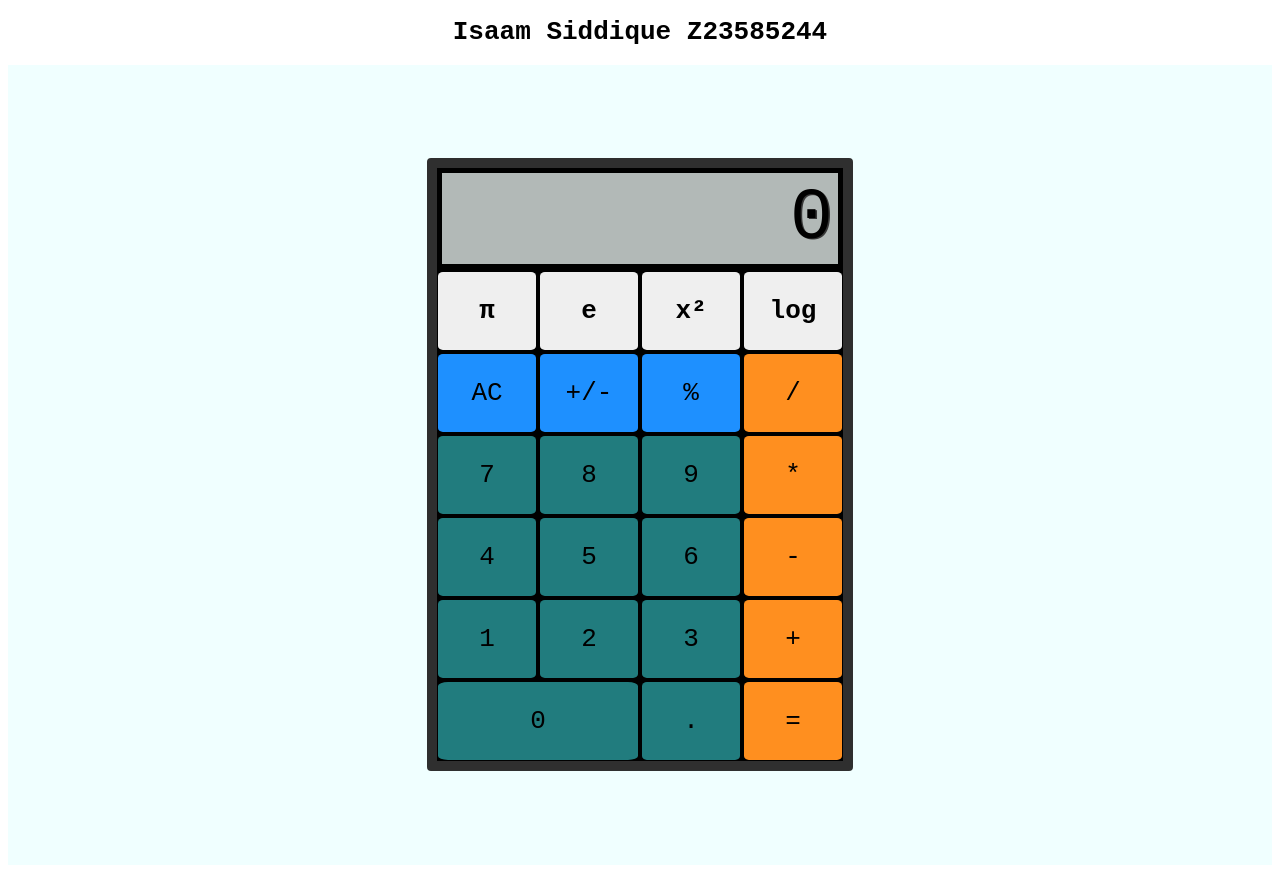
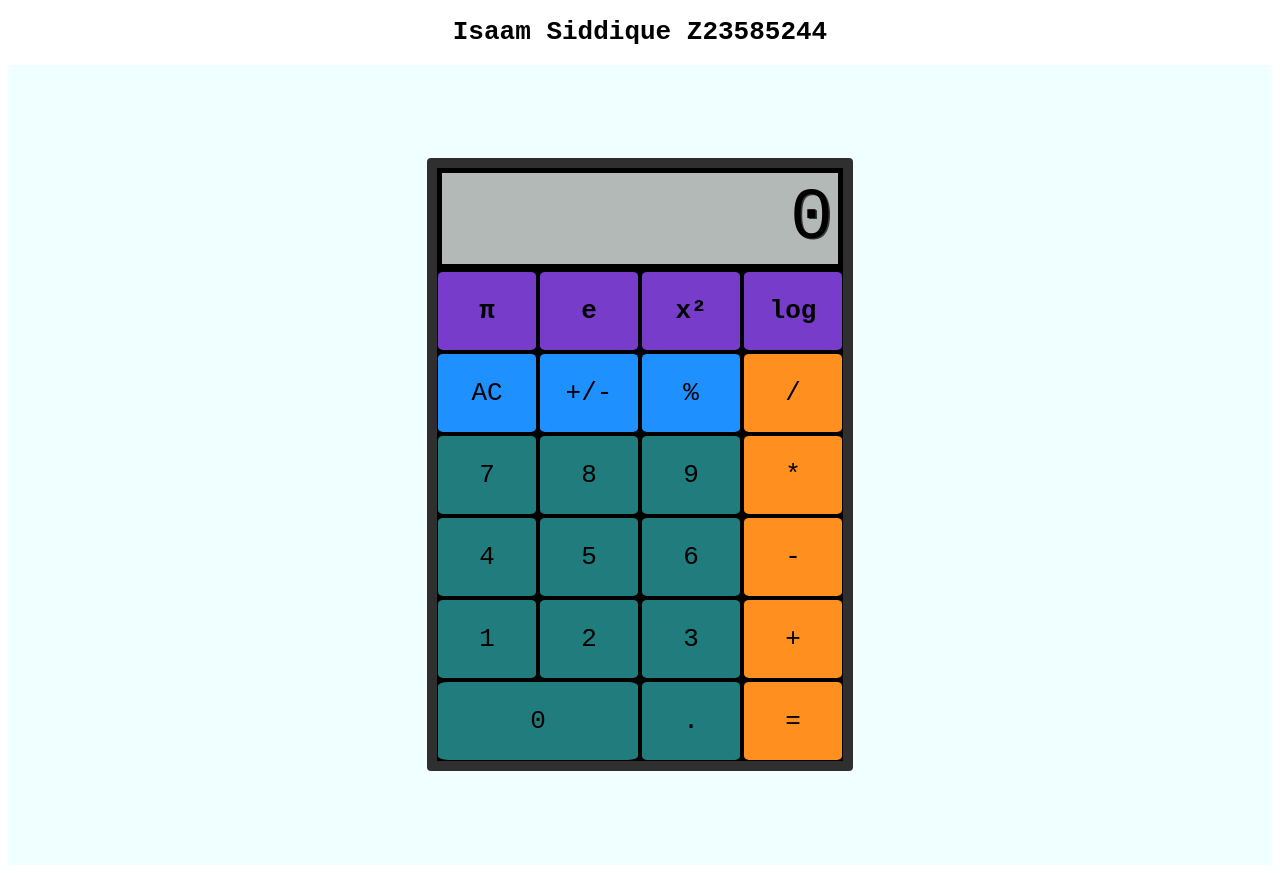
Before and after one commit to cop4808-spring-2023-fullstack-web/cop4808-git-and-github-fundamentals-isiddique2020, a plain HTML site: page calculator.html in a window 1280 px wide. Drawn offline with Linux system fonts and the light colour scheme.

Commit message:
Add colors to pi, e, squared, log class

```diff
--- a/scripts/script.js
+++ b/scripts/script.js
@@ -213,10 +213,10 @@ function inputE(){ // function to display e on screen
     displayValue = Math.E.toString();
 }
 
-function inputLog(num){
+function inputLog(num){ // function to display log on screen
     displayValue = Math.log10(num).toString();
 }
 
-function inputSquared(num){
+function inputSquared(num){ // function to display squared input on screen
     displayValue = Math.pow(num, 2).toString();
 }
--- a/styles/style.css
+++ b/styles/style.css
@@ -108,3 +108,19 @@ button {
 .percent:active {
     background-color: rgb(123, 189, 255);
 }
+
+.pi {
+    background-color: rgb(119, 60, 201); /* background color of pi button */
+}
+
+.e {
+    background-color: rgb(119, 60, 201); /* background color of e button */
+}
+
+.log {
+    background-color: rgb(119, 60, 201); /* background color of log button */
+}
+
+.squared {
+    background-color: rgb(119, 60, 201); /* background color of squared button */
+}
```
